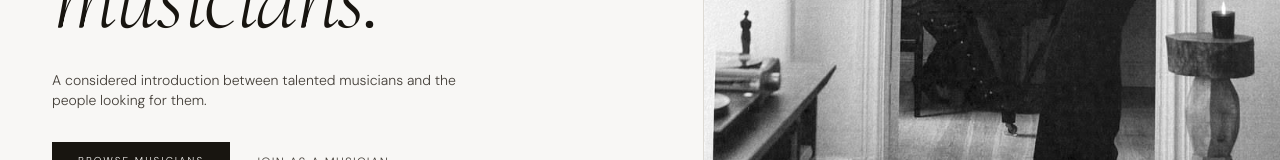
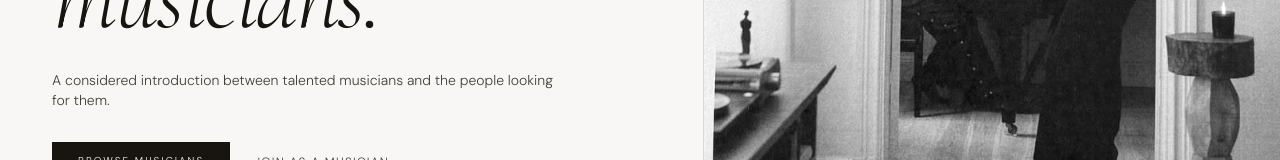
Before and after one commit to musiciangallery/Musician-Gallery, a Next.js app: page / in a window 1280 px wide. Shown: the part 510-670 px from the top of the page. Built offline with nearby package versions, Linux system fonts and the light colour scheme; no server answers; the database is empty.

Commit message:
Update page.tsx

```diff
--- a/src/app/page.tsx
+++ b/src/app/page.tsx
@@ -26,7 +26,7 @@ export default async function Home() {
             <br />
             <em>musicians.</em>
           </h1>
-          <p className="max-w-md text-sm mb-8">
+          <p className="max-w-lg text-sm mb-8">
             A considered introduction between talented musicians and the
             people looking for them.
           </p>
```
